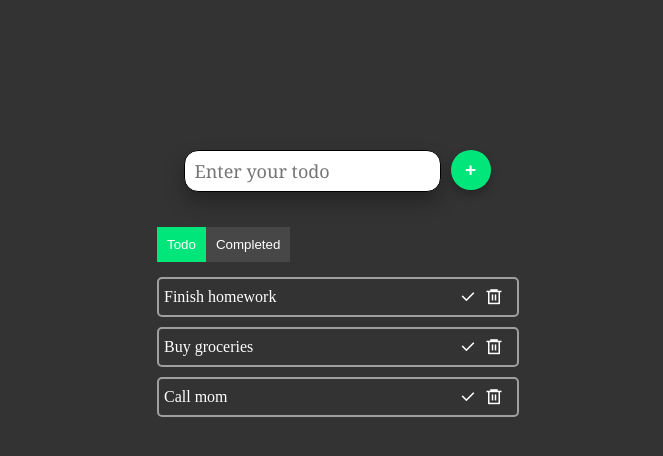
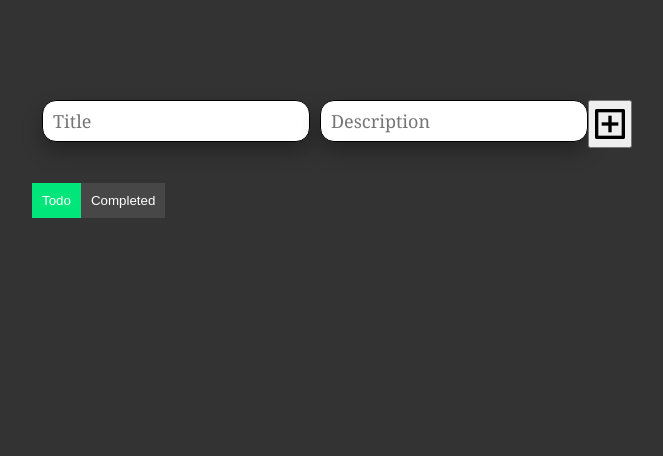
Before and after one commit to zihadi009/todo-list, a React (Create React App) app: page / in a window 1280 px wide. Shown: the top 456 px of the page, without its empty margins (308-971 px from the left). Built offline with nearby package versions, Linux system fonts and the light colour scheme.

Commit message:
Description box added

```diff
--- a/src/App.css
+++ b/src/App.css
@@ -12,8 +12,8 @@ body{
   height: 100vh;
 }
 .center-container{
-  height: 500px;
-  width: 350px;
+  height: 600px;
+  width: 600px;
 }
 
 .secondaryBtn{
@@ -61,17 +61,19 @@ body{
 }
 .add-btn{
   width:40px;
+  font-size: 60px;
   height:40px;
-  border-radius: 50%;
+  /* border-radius: 50%; */
   border:none;
-  background-color: #00e67a;
+  /* background-color: #00e67a; */
   color: white;
   font-weight: bolder;
   font-size: larger;
   margin-left: 10px;
   cursor: pointer;
-  box-shadow: 0px 5px 10px rgba(11, 10, 10, 0.3);
+  /* box-shadow: 0px 5px 10px rgba(11, 10, 10, 0.3); */
   transition: 0.3s;
+  padding: 15px;
 }
 .add-btn:active{
   box-shadow: none;
--- a/src/App.js
+++ b/src/App.js
@@ -17,8 +17,8 @@ let todoList = [
 ];
 
 function App() {
-  const [todos, setTodos] = useState(todoList);
-  const [newTodo, setNewTodo] = useState('');
+  const [todos, setTodos] = useState([]);
+  const [title, setTitle] = useState('');
   const [isCompleteScreen, setIsCompleteScreen] = useState(false);
   const [completedTodos, setCompletedTodos] = useState([]);
 
@@ -49,35 +49,41 @@ function App() {
   return (
     <div className="main-container">
       <div className="center-container">
-        <TodoInput todos={todos} setTodos={setTodos} newTodo={newTodo} setNewTodo={setNewTodo} />
+        <TodoInput setTodos={setTodos} title={title} setTitle={setTitle} />
         <TodoList setTodos={setTodos} onFromCompletedTodos={handleFromCompleted} completedTodos={completedTodos} onComplete={handleComplete} todos={todos} onRemove={removeTodo} setIsCompleteScreen={setIsCompleteScreen} isCompleteScreen={isCompleteScreen} />
       </div>
     </div>
   );
 };
 
-function TodoInput({ newTodo, setNewTodo, setTodos }) {
+function TodoInput({ title, setTitle, setTodos }) {
 
   function handleSubmit(e) {
     e.preventDefault();
 
-    const todo = newTodo;
+    const todo = title;
     const newTodo1 = {
       id: crypto.randomUUID(),
       todo
     }
     setTodos((todos) => [...todos, newTodo1]);
-    setNewTodo("");
+    setTitle("");
   }
 
   return (
     <form className="input-container" onSubmit={handleSubmit}>
-      <input value={newTodo} onChange={(e) => setNewTodo(e.target.value)}
+      <input value={title} onChange={(e) => setTitle(e.target.value)}
         type="text"
         className="input-box-todo"
-        placeholder="Enter your todo"
+        placeholder="Title"
       />
-      <button className="add-btn">+</button>
+      <input value={title} onChange={(e) => setTitle(e.target.value)}
+        type="text"
+        className="input-box-todo"
+        placeholder="Description"
+      />
+      {/* <button className="add-btn">+</button> */}
+     <button><i className="ri-add-box-line ri-3x"></i></button>
     </form>
   );
 }
```
